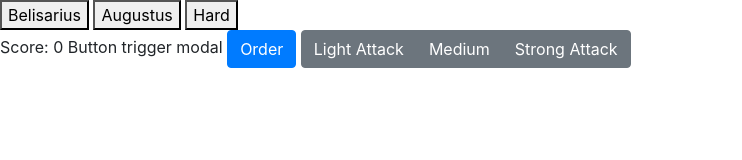
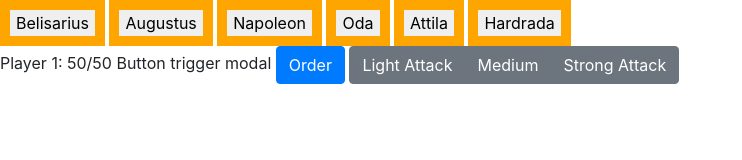
Before and after one commit to NairArjunWD/know-your-opponent-game, a plain HTML site: page index.html in a window 1280 px wide. Shown: the whole page, without its empty margins (0-742 px from the left). Drawn offline with nearby package versions, Linux system fonts and the light colour scheme.

Commit message:
Commit 3: got the score to work

```diff
--- a/css/style.css
+++ b/css/style.css
@@ -0,0 +1,3 @@
+button {
+    border: 10px orange solid;
+}
--- a/index.html
+++ b/index.html
@@ -5,7 +5,7 @@
     <!-- Required meta tags -->
     <meta charset="utf-8">
     <meta name="viewport" content="width=device-width, initial-scale=1, shrink-to-fit=no">
-
+    <link rel="stylesheet" href="css/style.css">
     <!-- Bootstrap CSS -->
     <link rel="stylesheet" href="https://stackpath.bootstrapcdn.com/bootstrap/4.3.1/css/bootstrap.min.css"
         integrity="sha384-ggOyR0iXCbMQv3Xipma34MD+dH/1fQ784/j6cY/iJTQUOhcWr7x9JvoRxT2MZw1T" crossorigin="anonymous">
@@ -14,14 +14,42 @@
 </head>
 
 <body>
+<!-- POPUP OF MODAL FOR SELECTION -->
+    <!-- <div class="modal" tabindex="-1" role="dialog" id='myModal'>
+        <div class="modal-dialog" role="document">
+            <div class="modal-content">
+                <div class="modal-header">
+                    <h5 class="modal-title" >Modal title</h5>
+                    <button type="button" class="close" data-dismiss="modal" aria-label="Close">
+                        <span aria-hidden="true">&times;</span>
+                    </button>
+                </div>
+                <div id='playerButtons'>
+                    <button id='belisarius' class='button' onclick='player1Choice'>Belisarius</button>
+                    <button id='augustus' class='button' onclick='player1Choice'>Augustus</button>
+                    <button id='napoleon' class='button' onclick='player1Choice'>Napoleon</button>
+                    <button id='oda' class='button' onclick='player1Choice'>Oda</button>
+                    <button id='attila' class='button' onclick='player1Choice'>Attila</button>
+                    <button id='hardrada' class='button' onclick='player1Choice'>Hardrada</button>
+                </div>
+                <div class="modal-footer">
+                    <button type="button" class="btn btn-secondary" data-dismiss="modal">Close</button>
+                    <button type="button" class="btn btn-primary">Save changes</button>
+                </div>
+            </div>
+        </div>
+    </div> -->
 
 
     <div id='playerButtons'>
         <button id='belisarius' class='button' onclick='player1Choice'>Belisarius</button>
         <button id='augustus' class='button' onclick='player1Choice'>Augustus</button>
-        <button id='hard1' class='button'>Hard</button>
+        <button id='napoleon' class='button' onclick='player1Choice'>Napoleon</button>
+        <button id='oda' class='button' onclick='player1Choice'>Oda</button>
+        <button id='attila' class='button' onclick='player1Choice'>Attila</button>
+        <button id='hardrada' class='button' onclick='player1Choice'>Hardrada</button>
     </div>
-<score id='score1'>Score: 0</score>
+<score id='score1'>Player 1: 50/50</score>
 
 <!-- ########################################################################### -->
     Button trigger modal
--- a/js/app.js
+++ b/js/app.js
@@ -385,7 +385,7 @@ const resultsContainer = document.getElementById('result');
 const submitButton = document.getElementById('submit');
 console.log(augustusHard[2]);
 
-let score = 0;
+let hp = 50;
 
 let playerEasy = [];
 let playerMedium = [];
@@ -418,6 +418,9 @@ function player2Choice() {
 document.getElementById('belisarius').addEventListener('click', player1Choice);
 document.getElementById('augustus').addEventListener('click', player2Choice);
 
+$(window).on('load', function () {
+    $('#myModal').modal('show');
+});
 
 function easy () {
     if ('#light1') {
@@ -494,8 +497,8 @@ function generateQuiz(questions, quizContainer, resultsContainer, submitButton)
             // if answer is correct
             if (userAnswer === questions[i].correctAnswer) {
                 // add to the number of correct answers
-                score ++;
-                document.getElementById('score1').innerText = "Score: " + score;
+                hp -= 10;
+                document.getElementById('score1').innerText = "Player 1 HP: " + hp + "/50";
 
 
                 // color the answers green
```
